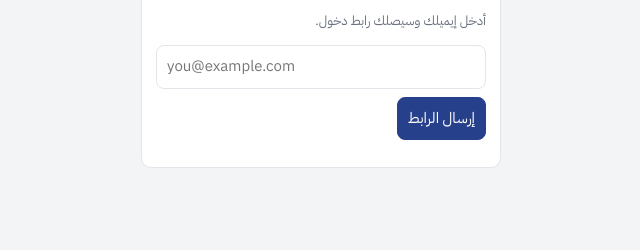
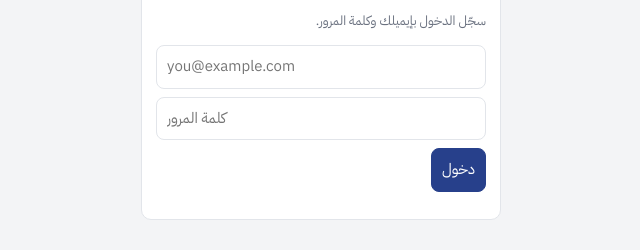
Before and after one commit to mmathkoor/team-tasks, a website: page index.html in a window 1280 px wide. Shown: the part 236-486 px from the top of the page, without its empty margins (319-959 px from the left). Drawn offline with nearby package versions, Linux system fonts and the light colour scheme.

Commit message:
Update index.html

```diff
--- a/index.html
+++ b/index.html
@@ -65,12 +65,16 @@ async function load() {
   render();
 }
 function loginView() {
-  $app.innerHTML = `<div class="card" id="login"><h1>مهام الفريق</h1><p class="m">أدخل إيميلك وسيصلك رابط دخول.</p>
-  <div class="row"><input id="em" type="email" placeholder="you@example.com" dir="ltr"><button class="p s" id="go">إرسال الرابط</button></div><p class="m" id="msg"></p></div>`;
-  go.onclick = async () => {
-    const { error } = await sb.auth.signInWithOtp({ email: em.value.trim(), options: { emailRedirectTo: location.origin, shouldCreateUser: true } });
-    msg.textContent = error ? 'تعذّر الإرسال: ' + error.message : 'تم الإرسال، افتح بريدك.';
+  $app.innerHTML = `<div class="card" id="login"><h1>مهام الفريق</h1><p class="m">سجّل الدخول بإيميلك وكلمة المرور.</p>
+  <div class="row"><input id="em" type="email" placeholder="you@example.com" dir="ltr"></div>
+  <div class="row" style="margin-top:8px"><input id="pw" type="password" placeholder="كلمة المرور" dir="ltr"><button class="p s" id="go">دخول</button></div><p class="m" id="msg"></p></div>`;
+  const doLogin = async () => {
+    msg.textContent = 'جارٍ الدخول...';
+    const { error } = await sb.auth.signInWithPassword({ email: em.value.trim(), password: pw.value });
+    msg.textContent = error ? 'تعذّر الدخول: ' + error.message : '';
   };
+  go.onclick = doLogin;
+  pw.onkeydown = e => { if (e.key === 'Enter') doLogin(); };
 }
 const logout = async () => { await sb.auth.signOut(); location.reload(); };
 const isAdmin = () => S.me.role === 'admin';
@@ -99,6 +103,7 @@ function render() {
     ${canDel(t) ? `<button data-del="${t.id}" aria-label="حذف">حذف</button>` : ''}</div>`).join('') : '<p class="m">لا توجد مهام هنا.</p>'}</div>
   <div class="card"><h2>إشعارات الجوال</h2><div class="row"><button class="p s" id="push">تفعيل الإشعارات على هذا الجهاز</button></div><p class="m" id="pm">على الآيفون: افتح الموقع في سفاري ← مشاركة ← «إضافة إلى الشاشة الرئيسية»، ثم افتح التطبيق من الأيقونة وفعّل الإشعارات.</p></div>
   ${isAdmin() ? `<div class="card"><h2>الأعضاء (للأدمن)</h2>${S.members.map(m => `<div class="row" style="align-items:center;margin-bottom:6px"><span>${esc(m.name)} <span class="m" dir="ltr">${esc(m.email)}${m.role === 'admin' ? ' · أدمن' : ''}</span></span>${m.email === S.me.email ? '' : `<button class="s" data-rm="${esc(m.email)}">إزالة</button>`}</div>`).join('')}<div class="row"><input id="ne" dir="ltr" placeholder="إيميل العضو الجديد"><input id="nn" placeholder="الاسم"><button class="p s" id="addm">إضافة</button></div></div>` : ''}
+  <div class="card"><h2>تغيير كلمة المرور</h2><div class="row"><input id="np" type="password" dir="ltr" placeholder="كلمة مرور جديدة (6 أحرف على الأقل)"><button class="s" id="svp">حفظ</button></div></div>
   <div class="card"><h2>تنبيهات تيليجرام (اختياري)</h2><div class="row"><input id="tg" dir="ltr" placeholder="Chat ID" value="${esc(S.me.telegram_chat_id || '')}"><button class="s" id="svtg">حفظ</button></div></div>`;
   out.onclick = logout;
   document.querySelectorAll('[data-f]').forEach(b => b.onclick = () => { S.filter = b.dataset.f; render(); });
@@ -115,6 +120,7 @@ function render() {
   document.querySelectorAll('[data-rm]').forEach(b => b.onclick = () => { if (confirm('إزالة هذا العضو؟ ستبقى مهامه بدون مسؤول.')) run(sb.from('members').delete().eq('email', b.dataset.rm)); });
   const am = document.getElementById('addm');
   if (am) am.onclick = () => { const e = document.getElementById('ne').value.trim(), n = document.getElementById('nn').value.trim(); if (e && n) run(sb.from('members').insert({ email: e, name: n })); };
+  svp.onclick = async () => { if (np.value.length < 6) return alert('6 أحرف على الأقل'); const { error } = await sb.auth.updateUser({ password: np.value }); alert(error ? error.message : 'تم تغيير كلمة المرور'); np.value = ''; };
   svtg.onclick = async () => { await sb.from('members').update({ telegram_chat_id: tg.value.trim() || null }).eq('email', S.me.email); S.me.telegram_chat_id = tg.value.trim(); svtg.textContent = 'تم'; };
 }
 async function enablePush() {
```
